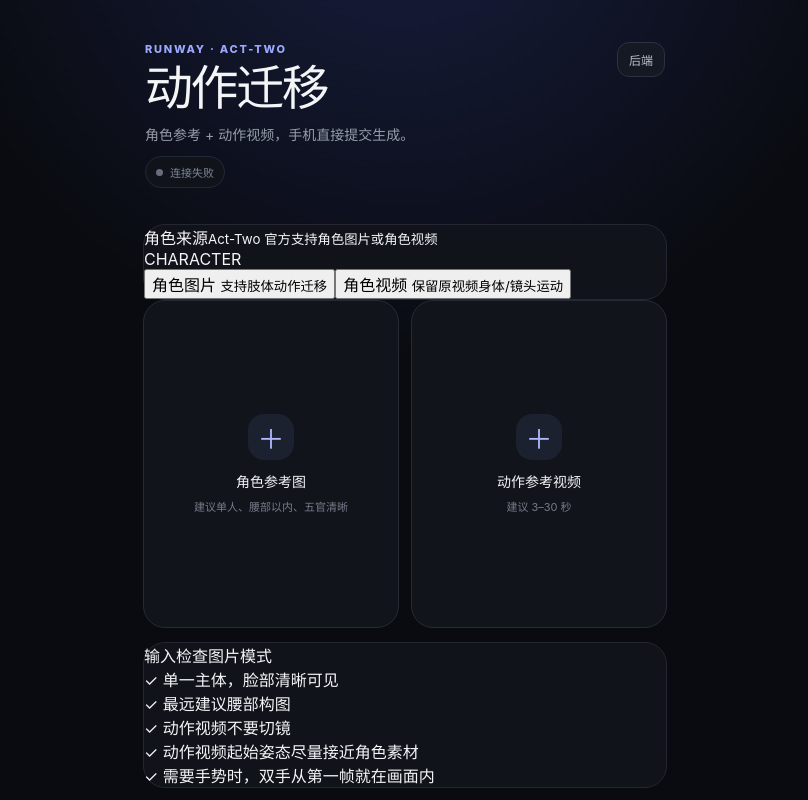
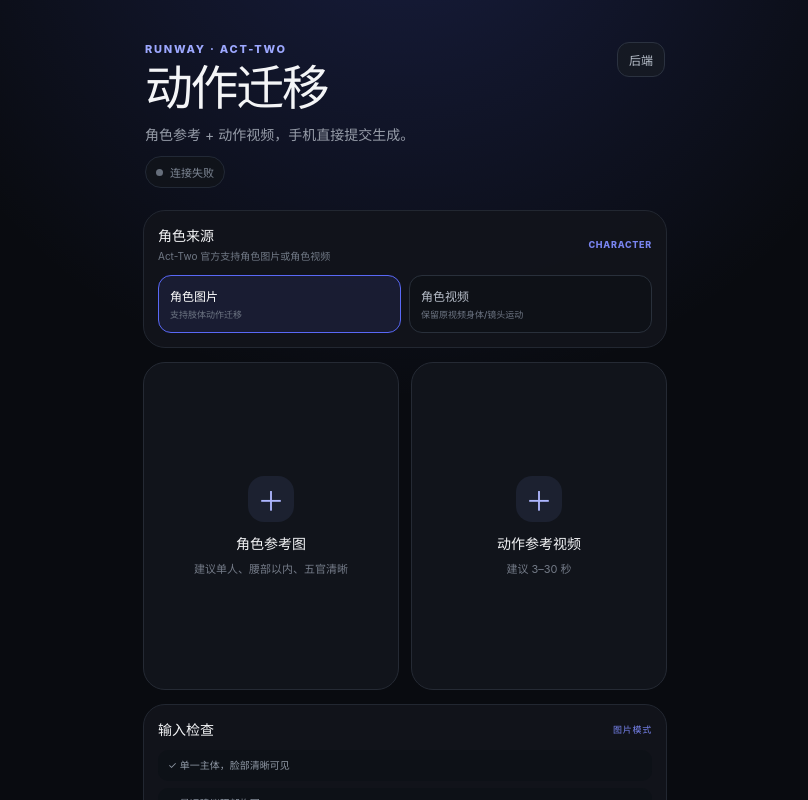
Before and after one commit to guqincheng95/Act-Two-Mobile, a Vue app in the folder frontend/: page / in a window 1280 px wide. Shown: the top 800 px of the page, without its empty margins (235-1043 px from the left). Built offline with nearby package versions, Linux system fonts and the light colour scheme; no server answers.

Commit message:
style: add character mode, guidance and request diagnostics UI

```diff
--- a/frontend/src/style.css
+++ b/frontend/src/style.css
@@ -764,3 +764,158 @@
   font-weight: 750;
   vertical-align: middle;
 }
+
+
+.character-mode-panel {
+  padding: 14px;
+  margin-top: 0;
+  margin-bottom: 14px;
+}
+
+.character-mode-title,
+.input-guide-title,
+.request-debug-title {
+  display: flex;
+  align-items: center;
+  justify-content: space-between;
+  gap: 12px;
+}
+
+.character-mode-title strong,
+.input-guide-title strong,
+.request-debug-title strong {
+  font-size: 14px;
+}
+
+.character-mode-title small {
+  display: block;
+  margin-top: 3px;
+  color: #717986;
+  font-size: 10px;
+}
+
+.character-mode-title > span,
+.input-guide-title > span,
+.request-debug-title > span {
+  color: #7884ef;
+  font-size: 9px;
+  font-weight: 800;
+  letter-spacing: .08em;
+}
+
+.character-mode-tabs {
+  display: grid;
+  grid-template-columns: 1fr 1fr;
+  gap: 8px;
+  margin-top: 12px;
+}
+
+.character-mode-tabs button {
+  min-height: 58px;
+  padding: 10px 11px;
+  border: 1px solid #29303b;
+  border-radius: 13px;
+  background: #0e1117;
+  color: #b6bdc8;
+  text-align: left;
+  font-size: 12px;
+  font-weight: 750;
+}
+
+.character-mode-tabs button small {
+  display: block;
+  margin-top: 4px;
+  color: #6e7684;
+  font-size: 9px;
+  font-weight: 500;
+}
+
+.character-mode-tabs button.active {
+  border-color: #5968f6;
+  background: rgba(89, 104, 246, .11);
+  color: #fff;
+}
+
+.switch.disabled {
+  opacity: .36;
+}
+
+.asset-meta-badge {
+  position: absolute;
+  left: 10px;
+  right: 10px;
+  bottom: 44px;
+  padding: 6px 8px;
+  border-radius: 10px;
+  background: rgba(7, 9, 14, .72);
+  backdrop-filter: blur(10px);
+  color: #aeb5c1;
+  font-size: 9px;
+  pointer-events: none;
+}
+
+.asset-replace-button {
+  position: absolute;
+  right: 10px;
+  top: 10px;
+  padding: 6px 8px;
+  border: 1px solid rgba(255,255,255,.14);
+  border-radius: 10px;
+  background: rgba(7, 9, 14, .75);
+  color: #d8dce4;
+  font-size: 9px;
+  font-weight: 700;
+}
+
+.asset-replace-button input {
+  display: none;
+}
+
+.input-guide {
+  padding: 14px;
+}
+
+.guide-grid {
+  display: grid;
+  gap: 7px;
+  margin-top: 11px;
+}
+
+.guide-grid div {
+  padding: 8px 10px;
+  border-radius: 10px;
+  background: #0d1117;
+  color: #8f98a5;
+  font-size: 10px;
+  line-height: 1.45;
+}
+
+.request-debug-panel {
+  padding: 14px;
+}
+
+.debug-grid {
+  display: grid;
+  grid-template-columns: 1fr 1fr;
+  gap: 8px;
+  margin-top: 12px;
+}
+
+.debug-grid > div {
+  padding: 10px;
+  border-radius: 11px;
+  background: #0d1117;
+}
+
+.debug-grid small {
+  display: block;
+  color: #68717e;
+  font-size: 9px;
+}
+
+.debug-grid strong {
+  display: block;
+  margin-top: 3px;
+  color: #d8dce3;
+  font-size: 11px;
+}
```
